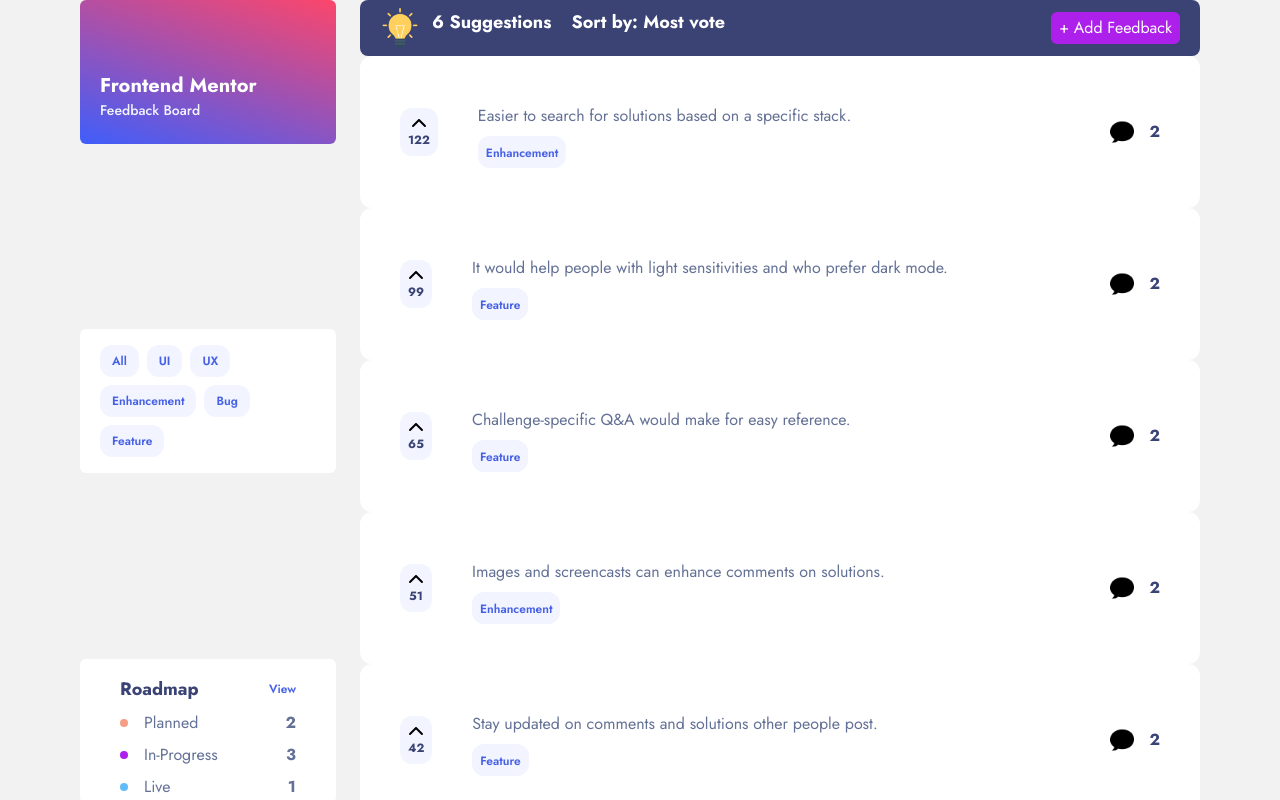
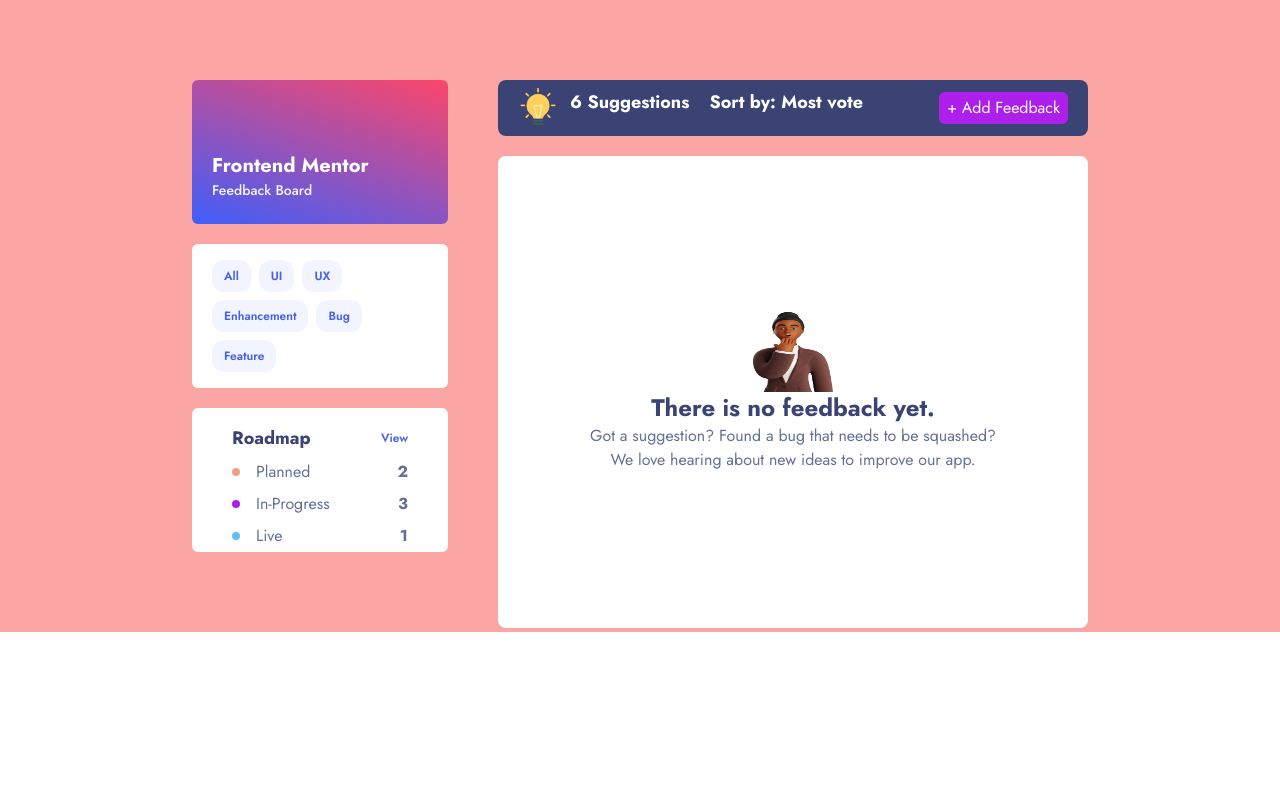
Before and after one commit to osocaramelosofer/nora-test, a Vue app: page / in a window 1280 px wide. Shown: the top 800 px of the page. Built offline with nearby package versions, Linux system fonts and the light colour scheme.

Commit message:
Finished main section

```diff
--- a/src/App.vue
+++ b/src/App.vue
@@ -5,7 +5,7 @@
 </script>
 
 <template>
-  <div class="bg-nora-gray-200 grid grid-cols-main px-20">
+  <div class="bg-nora-gray-200 grid grid-cols-main  py-20 gap-x-14 px-10 xl:px-48 lg:bg-red-300">
     <Sidebar />
     <Maincontent />
   </div>
--- a/src/components/MainContent.vue
+++ b/src/components/MainContent.vue
@@ -41,11 +41,14 @@
     note: "Bug",
   },
 ];
+
+const suggestions = false;
 </script>
 
 <template>
   <main class="w-full">
     <Topbar />
+    <div v-if="suggestions" class="grid gap-y-5">
       <div
         v-for="{ number, tagTitle, tagText, note, index } in tagArray"
         :key="index"
@@ -57,6 +60,32 @@
           :note="note"
         />
       </div>
+    </div>
+
+    <section v-else class="h-full">
+      <div
+        class="
+          h-full
+          bg-white
+          rounded-lg
+          flex flex-col
+          items-center
+          justify-center
+        "
+      >
+        <div class="h-20 w-20">
+          <img src="../assets/no-data.png" class="w-full h-full object-fill" />
+        </div>
+        <span class="font-bold text-2xl text-nora-blue-300 text-center">There is no feedback yet.</span>
+
+        <div class="max-w-410">
+          <p class="text-base text-nora-gray-400 text-center">
+            Got a suggestion? Found a bug that needs to be squashed? We love
+            hearing about new ideas to improve our app.
+          </p>
+        </div>
+      </div>
+    </section>
   </main>
 </template>
 
--- a/src/components/Sidebar.vue
+++ b/src/components/Sidebar.vue
@@ -25,7 +25,7 @@
 </script>
 
 <template>
-  <aside class="w-64 grid gap-y-5">
+  <aside class="w-64 grid gap-y-5 content-start">
     <div class="frontend-mentor pl-5 pr-10 pb-6 rounded-md h-36 flex items-end">
       <div>
         <span class="block font-bold text-xl text-white">Frontend Mentor</span>
--- a/src/components/Topbar.vue
+++ b/src/components/Topbar.vue
@@ -11,6 +11,7 @@
       py-2
       px-5
       rounded-lg
+      mb-5
     "
   >
     <div class="flex">
--- a/tailwind.config.js
+++ b/tailwind.config.js
@@ -5,8 +5,14 @@
   ],
   theme: {
     extend: {
+      width: {
+        '410': '410px',
+      },
+      maxWidth: {
+        '410': '410px',
+      },
       gridTemplateColumns: {
-        'main': '1fr 3fr'
+        'main': '250px 1fr'
       },
       colors:{
         'nora-purple': '#AD1FEA',
@@ -19,7 +25,6 @@
         'nora-gray-400': '#647196',
         'nora-orange-100': '#F49F85',
 
-
       }
     },
   },
```
Also changed, not shown: src/assets/no-data.png (added). Lines whose indentation alone changed are shown as unchanged.
